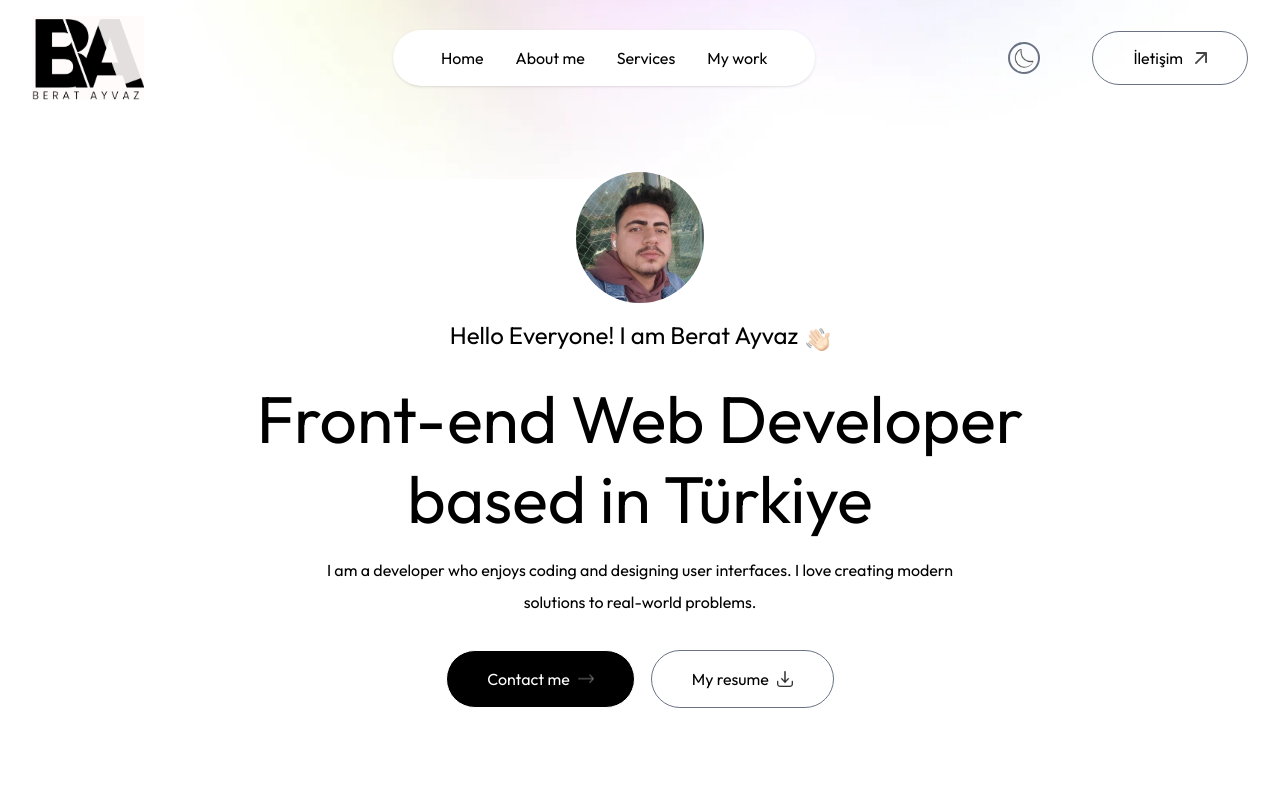
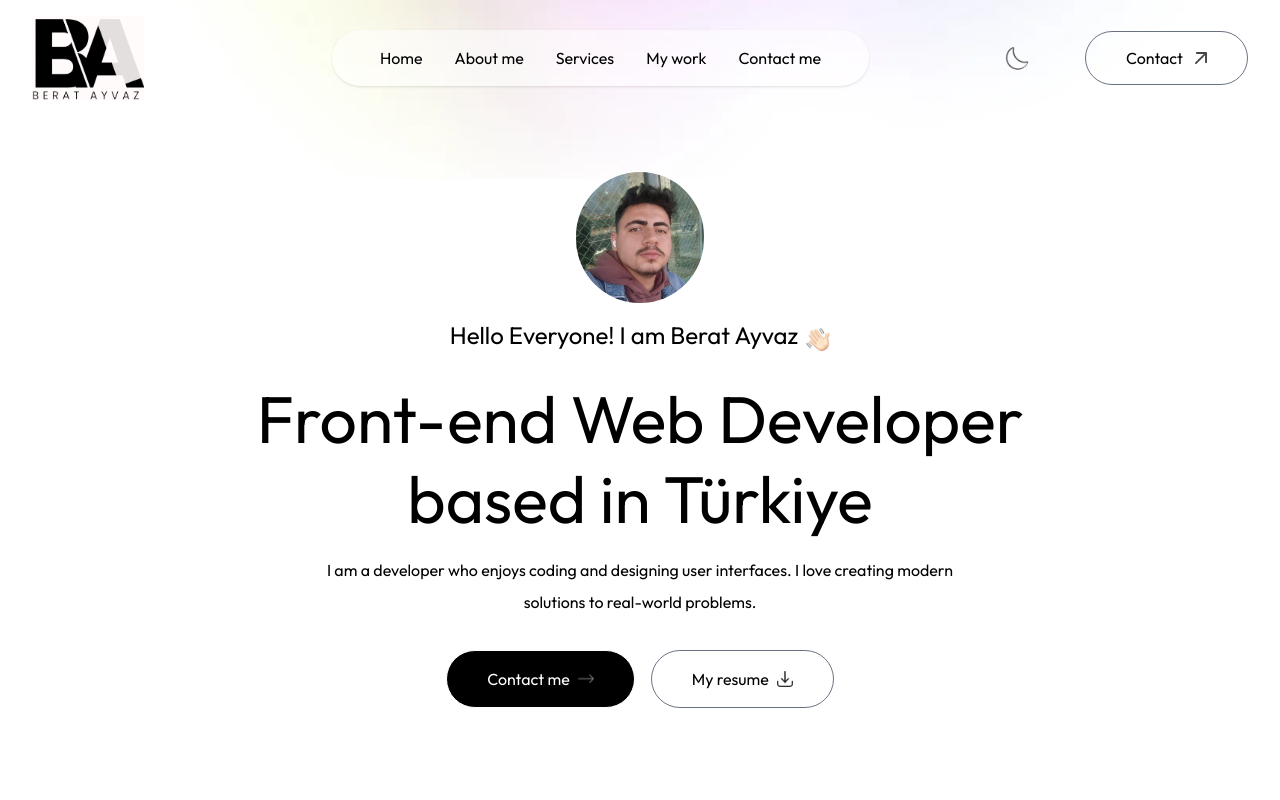
Before and after one commit to Berat-Ayvaz/next.js-modern-portfolio, a Next.js app: page / in a window 1280 px wide. Shown: the top 800 px of the page. Built offline with nearby package versions, Linux system fonts and the light colour scheme; a web font is replaced by a local one.

Commit message:
Scroll added to Navbar

```diff
--- a/app/components/Navbar.tsx
+++ b/app/components/Navbar.tsx
@@ -1,5 +1,5 @@
 'use client';
-import React, { useRef } from 'react';
+import React, { useEffect, useRef } from 'react';
 import Image from 'next/image';
 import logo from '@/public/assets/logo (2).png';
 import headercolor from '@/public/assets/header-bg-color.png';
@@ -8,6 +8,7 @@ import moonIcon from '@/public/assets/moon_icon.png';
 import menu_black from '@/public/assets/menu-black.png';
 import close_black from '@/public/assets/close-black.png';
 const Navbar = () => {
+    const [IsScroll, setIsScroll] = React.useState(false);
     const sideMenuRef = useRef<HTMLUListElement>(null);
     const openMenu = () => {
         if (sideMenuRef.current) {
@@ -18,17 +19,26 @@ const Navbar = () => {
         if (sideMenuRef.current) {
             sideMenuRef.current.style.transform = 'translateX(16rem)';
         }
-    };
+    }
+    useEffect(() => {
+        window.addEventListener('scroll', () => {
+            if (scrollY > 50) {
+                setIsScroll(true);
+            } else {
+                setIsScroll(false);
+            }
+        })
+    }, []);
     return (
         <>
             <div className='fixed top-0 right-0 w-11/12 -z-10 translate-y-[-80%]'> <Image
                 src={headercolor}
-                alt='Header Background Color'
+                alt='Header background color'
                 className='w-full'
             />
             </div>
-            <nav className='flex items-center justify-between py-4 w-full fixed px-5 lg:px-8 xl:[8%]
-        z-50'>
+            <nav className={`flex items-center justify-between py-4 w-full fixed px-5 lg:px-8 xl:[8%]
+        z-50 ${IsScroll ? "bg-white/75 backdrop-blur-lg shadow-sm" : ""}`}>
                 <a href="#top">
                     <Image
                         src={logo}
@@ -38,20 +48,21 @@ const Navbar = () => {
                         className="cursor-pointer mr-14"
                     />
                 </a>
-                <ul className="hidden md:flex items-center gap-6 lg:gap-8 rounded-full px-12 py-3 bg-white shadow-sm bg-opacity-50">
+                <ul className={`hidden md:flex items-center gap-6 lg:gap-8 rounded-full px-12 py-3 ${IsScroll ? "" : "bg-white/50 shadow-sm"} `}>
                     <li><a className='font-ovo' href="#top">Home</a></li>
                     <li><a className='font-ovo' href="#aboutme">About me</a></li>
                     <li><a className='font-ovo' href="#services">Services</a></li>
                     <li><a className='font-ovo' href="#mywork">My work</a></li>
+                    <li><a className='font-ovo' href="#contactme">Contact me</a></li>
                 </ul>
                 <div className="flex items-center gap-4">
                     <button className=''><Image
                         src={moonIcon}
                         alt='moon icon'
-                        className='w-8 h-8 hidden lg:block mr-5 rounded-full p-1 border-2 border-gray-500 hover:bg-gray-200 transition duration-500 cursor-pointer'
+                        className='w-8 h-8 hidden lg:block mr-5 rounded-full p-1 hover:bg-gray-200 transition duration-500 cursor-pointer'
                     /></button>
                     <a href="#contact" className=" hidden lg:flex items-center gap-3 px-10 py-2.5 border border-gray-500 rounded-full ml-4 font-ovo  hover:bg-gray-200 transition duration-500">
-                        İletişim
+                        Contact
                         <Image src={arrowIcon} alt="İletişim ikonu" className="w-3" />
                     </a>
                     <button className='block md:hidden ml-3' onClick={openMenu}><Image
@@ -60,7 +71,6 @@ const Navbar = () => {
                         className='w-6 cursor-pointer pb-10'
                     /></button>
                 </div>
-
 
                 {/* ----------------Mobile Menu----------------- */}
                 <ul ref={sideMenuRef} className='flex md:hidden flex-col gap-4 py-20 px-10 fixed -right-64 top-0
@@ -77,12 +87,10 @@ const Navbar = () => {
                     <li><a className='font-ovo' onClick={closeMenu} href="#aboutme">About me</a></li>
                     <li><a className='font-ovo' onClick={closeMenu} href="#services">Services</a></li>
                     <li><a className='font-ovo' onClick={closeMenu} href="#mywork">My work</a></li>
+                    <li><a className='font-ovo' onClick={closeMenu} href="#contactme">Contact me</a></li>
                 </ul>
             </nav>
-
         </>
-
     );
 };
-
 export default Navbar;
```
